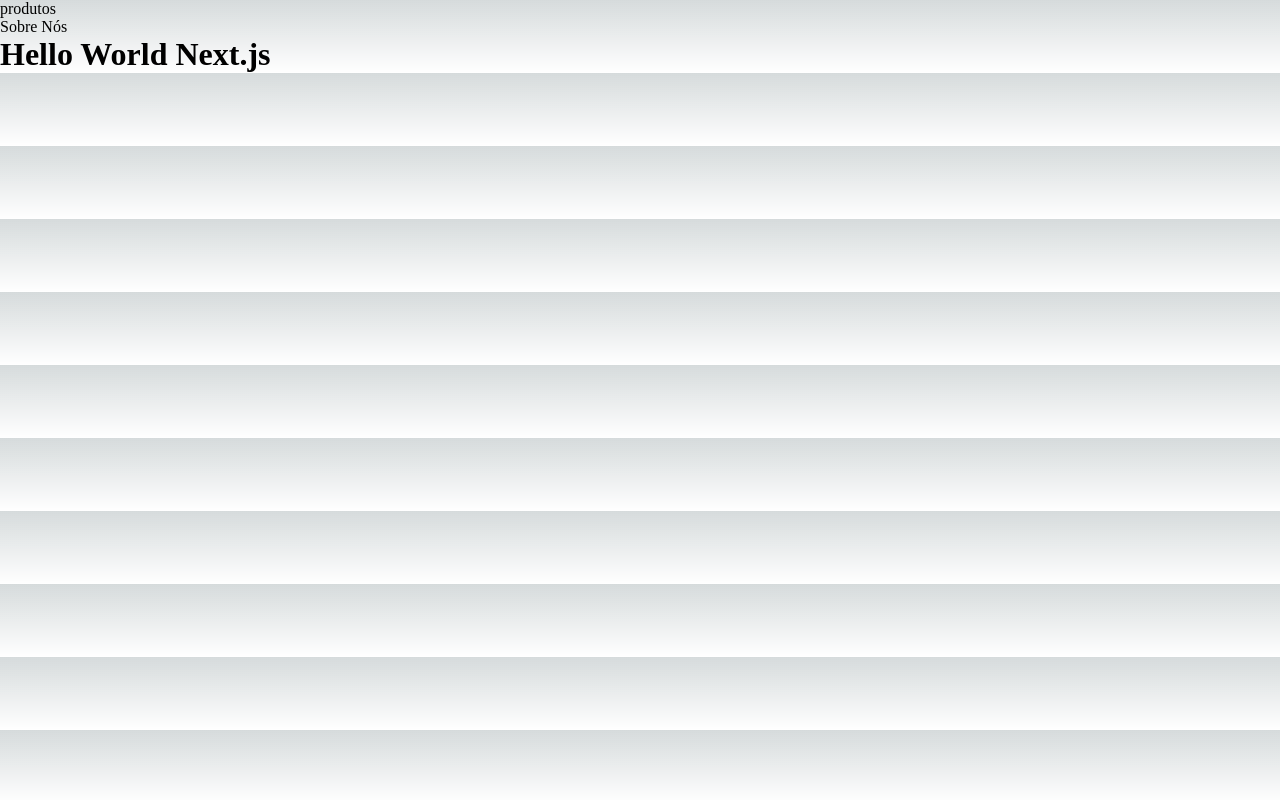
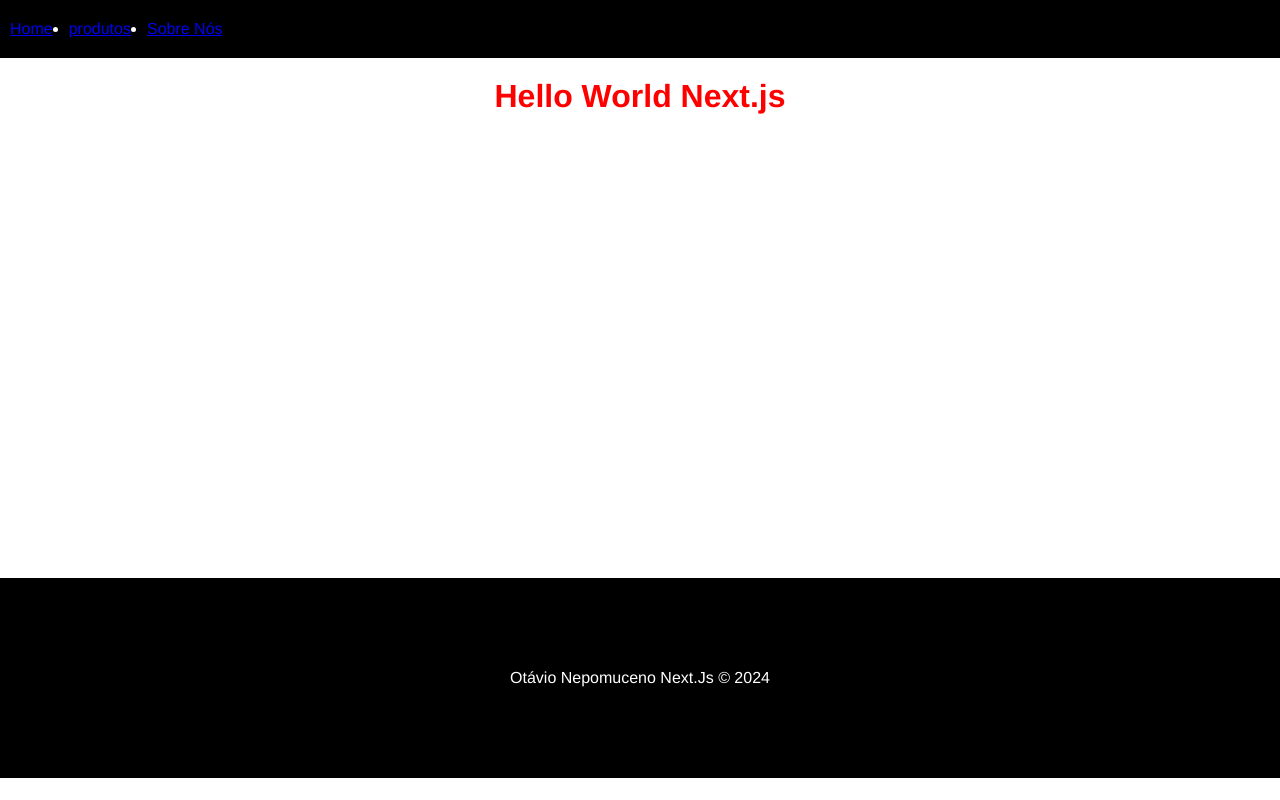
Before and after one commit to otavioasnhack/Curso-NextJs, a Next.js app: page / in a window 1280 px wide. Built offline with nearby package versions, Linux system fonts and the light colour scheme.

Commit message:
Aprendizado next 05/03/24

```diff
--- /dev/null
+++ b/components/Footer.js
@@ -0,0 +1,9 @@
+import styles from "../src/styles/Footer.module.css"
+
+export default function Footer() {
+    return (
+        <footer className={styles.footer}>
+            <p>Otávio Nepomuceno Next.Js &copy; 2024</p>
+        </footer>
+    )
+}
--- /dev/null
+++ b/components/MainContainer.js
@@ -0,0 +1,13 @@
+import Navbar from "./Navbar"
+import Footer from "./Footer"
+import styles from "../src/styles/MainContainer.module.css"
+
+export default function MainContainer({children}) {
+    return (
+        <>
+            <Navbar />
+            <div className={styles.container}>{children}</div>
+            <Footer />
+        </>
+    )
+}
--- /dev/null
+++ b/components/Navbar.js
@@ -0,0 +1,24 @@
+import Link from "next/link";
+import styles from "../src/styles/Navbar.module.css"
+
+export default function Navbar() {
+    return (
+        <ul className={styles.navbar}>
+        <li>
+            <Link href='/'>
+             Home
+            </Link>
+        </li>
+        <li>
+            <Link href='/Products'>
+             produtos
+            </Link>
+        </li>
+        <li>
+            <Link href='/about'>
+             Sobre Nós
+            </Link>
+        </li>
+        </ul>
+    )
+}
--- a/src/pages/_app.js
+++ b/src/pages/_app.js
@@ -1,5 +1,10 @@
 import "@/styles/globals.css";
+import MainContainer from "../../components/MainContainer";
 
 export default function App({ Component, pageProps }) {
-  return <Component {...pageProps} />;
+  return (
+    <MainContainer>
+      <Component {...pageProps} />
+    </MainContainer>
+  )
 }
--- a/src/pages/index.js
+++ b/src/pages/index.js
@@ -1,24 +1,9 @@
-import Head from "next/head";
-import Image from "next/image";
-import Link from "next/link";
 import styles from "@/styles/Home.module.css";
 
 export default function Home() {
   return (
-        <div className={styles.container}>
-          <ul>
-          <li>
-              <Link href='/Products'>
-               produtos
-              </Link>
-          </li>
-          <li>
-              <Link href='/about'>
-               Sobre Nós
-              </Link>
-          </li>
-          </ul>
-        <h1>Hello World Next.js</h1>
+        <div>
+        <h1 className={styles.title}>Hello World Next.js</h1>
         </div>
   )
 }
--- /dev/null
+++ b/src/styles/Footer.module.css
@@ -0,0 +1,8 @@
+.footer {
+    background-color: black;
+    color: white;
+    height: 200px;
+    display: flex;
+    justify-content: center;
+    align-items: center;
+}
--- a/src/styles/Home.module.css
+++ b/src/styles/Home.module.css
@@ -1,229 +1,3 @@
-.main {
-  display: flex;
-  flex-direction: column;
-  justify-content: space-between;
-  align-items: center;
-  padding: 6rem;
-  min-height: 100vh;
+.title {
+  color: red;
 }
-
-.description {
-  display: inherit;
-  justify-content: inherit;
-  align-items: inherit;
-  font-size: 0.85rem;
-  max-width: var(--max-width);
-  width: 100%;
-  z-index: 2;
-  font-family: var(--font-mono);
-}
-
-.description a {
-  display: flex;
-  justify-content: center;
-  align-items: center;
-  gap: 0.5rem;
-}
-
-.description p {
-  position: relative;
-  margin: 0;
-  padding: 1rem;
-  background-color: rgba(var(--callout-rgb), 0.5);
-  border: 1px solid rgba(var(--callout-border-rgb), 0.3);
-  border-radius: var(--border-radius);
-}
-
-.code {
-  font-weight: 700;
-  font-family: var(--font-mono);
-}
-
-.grid {
-  display: grid;
-  grid-template-columns: repeat(4, minmax(25%, auto));
-  max-width: var(--max-width);
-  width: 100%;
-}
-
-.card {
-  padding: 1rem 1.2rem;
-  border-radius: var(--border-radius);
-  background: rgba(var(--card-rgb), 0);
-  border: 1px solid rgba(var(--card-border-rgb), 0);
-  transition: background 200ms, border 200ms;
-}
-
-.card span {
-  display: inline-block;
-  transition: transform 200ms;
-}
-
-.card h2 {
-  font-weight: 600;
-  margin-bottom: 0.7rem;
-}
-
-.card p {
-  margin: 0;
-  opacity: 0.6;
-  font-size: 0.9rem;
-  line-height: 1.5;
-  max-width: 30ch;
-}
-
-.center {
-  display: flex;
-  justify-content: center;
-  align-items: center;
-  position: relative;
-  padding: 4rem 0;
-}
-
-.center::before {
-  background: var(--secondary-glow);
-  border-radius: 50%;
-  width: 480px;
-  height: 360px;
-  margin-left: -400px;
-}
-
-.center::after {
-  background: var(--primary-glow);
-  width: 240px;
-  height: 180px;
-  z-index: -1;
-}
-
-.center::before,
-.center::after {
-  content: "";
-  left: 50%;
-  position: absolute;
-  filter: blur(45px);
-  transform: translateZ(0);
-}
-
-.logo {
-  position: relative;
-}
-/* Enable hover only on non-touch devices */
-@media (hover: hover) and (pointer: fine) {
-  .card:hover {
-    background: rgba(var(--card-rgb), 0.1);
-    border: 1px solid rgba(var(--card-border-rgb), 0.15);
-  }
-
-  .card:hover span {
-    transform: translateX(4px);
-  }
-}
-
-@media (prefers-reduced-motion) {
-  .card:hover span {
-    transform: none;
-  }
-}
-
-/* Mobile */
-@media (max-width: 700px) {
-  .content {
-    padding: 4rem;
-  }
-
-  .grid {
-    grid-template-columns: 1fr;
-    margin-bottom: 120px;
-    max-width: 320px;
-    text-align: center;
-  }
-
-  .card {
-    padding: 1rem 2.5rem;
-  }
-
-  .card h2 {
-    margin-bottom: 0.5rem;
-  }
-
-  .center {
-    padding: 8rem 0 6rem;
-  }
-
-  .center::before {
-    transform: none;
-    height: 300px;
-  }
-
-  .description {
-    font-size: 0.8rem;
-  }
-
-  .description a {
-    padding: 1rem;
-  }
-
-  .description p,
-  .description div {
-    display: flex;
-    justify-content: center;
-    position: fixed;
-    width: 100%;
-  }
-
-  .description p {
-    align-items: center;
-    inset: 0 0 auto;
-    padding: 2rem 1rem 1.4rem;
-    border-radius: 0;
-    border: none;
-    border-bottom: 1px solid rgba(var(--callout-border-rgb), 0.25);
-    background: linear-gradient(
-      to bottom,
-      rgba(var(--background-start-rgb), 1),
-      rgba(var(--callout-rgb), 0.5)
-    );
-    background-clip: padding-box;
-    backdrop-filter: blur(24px);
-  }
-
-  .description div {
-    align-items: flex-end;
-    pointer-events: none;
-    inset: auto 0 0;
-    padding: 2rem;
-    height: 200px;
-    background: linear-gradient(
-      to bottom,
-      transparent 0%,
-      rgb(var(--background-end-rgb)) 40%
-    );
-    z-index: 1;
-  }
-}
-
-/* Tablet and Smaller Desktop */
-@media (min-width: 701px) and (max-width: 1120px) {
-  .grid {
-    grid-template-columns: repeat(2, 50%);
-  }
-}
-
-@media (prefers-color-scheme: dark) {
-  .vercelLogo {
-    filter: invert(1);
-  }
-
-  .logo {
-    filter: invert(1) drop-shadow(0 0 0.3rem #ffffff70);
-  }
-}
-
-@keyframes rotate {
-  from {
-    transform: rotate(360deg);
-  }
-  to {
-    transform: rotate(0deg);
-  }
-}
--- /dev/null
+++ b/src/styles/MainContainer.module.css
@@ -0,0 +1,5 @@
+.container {
+    min-height: 60vh;
+    padding: 20px;
+    text-align: center;
+}
--- /dev/null
+++ b/src/styles/Navbar.module.css
@@ -0,0 +1,16 @@
+.navbar {
+    display: flex;
+    background-color: black;
+    padding: 20px 10px;
+}
+
+.navbar li {
+    color: white;
+    margin-right: 1em;
+    text-decoration: none;
+    transition: .3s;
+}
+
+.navbar li:hover {
+color: #999;
+}
--- a/src/styles/globals.css
+++ b/src/styles/globals.css
@@ -1,107 +1,5 @@
-:root {
-  --max-width: 1100px;
-  --border-radius: 12px;
-  --font-mono: ui-monospace, Menlo, Monaco, "Cascadia Mono", "Segoe UI Mono",
-    "Roboto Mono", "Oxygen Mono", "Ubuntu Monospace", "Source Code Pro",
-    "Fira Mono", "Droid Sans Mono", "Courier New", monospace;
-
-  --foreground-rgb: 0, 0, 0;
-  --background-start-rgb: 214, 219, 220;
-  --background-end-rgb: 255, 255, 255;
-
-  --primary-glow: conic-gradient(
-    from 180deg at 50% 50%,
-    #16abff33 0deg,
-    #0885ff33 55deg,
-    #54d6ff33 120deg,
-    #0071ff33 160deg,
-    transparent 360deg
-  );
-  --secondary-glow: radial-gradient(
-    rgba(255, 255, 255, 1),
-    rgba(255, 255, 255, 0)
-  );
-
-  --tile-start-rgb: 239, 245, 249;
-  --tile-end-rgb: 228, 232, 233;
-  --tile-border: conic-gradient(
-    #00000080,
-    #00000040,
-    #00000030,
-    #00000020,
-    #00000010,
-    #00000010,
-    #00000080
-  );
-
-  --callout-rgb: 238, 240, 241;
-  --callout-border-rgb: 172, 175, 176;
-  --card-rgb: 180, 185, 188;
-  --card-border-rgb: 131, 134, 135;
-}
-
-@media (prefers-color-scheme: dark) {
-  :root {
-    --foreground-rgb: 255, 255, 255;
-    --background-start-rgb: 0, 0, 0;
-    --background-end-rgb: 0, 0, 0;
-
-    --primary-glow: radial-gradient(rgba(1, 65, 255, 0.4), rgba(1, 65, 255, 0));
-    --secondary-glow: linear-gradient(
-      to bottom right,
-      rgba(1, 65, 255, 0),
-      rgba(1, 65, 255, 0),
-      rgba(1, 65, 255, 0.3)
-    );
-
-    --tile-start-rgb: 2, 13, 46;
-    --tile-end-rgb: 2, 5, 19;
-    --tile-border: conic-gradient(
-      #ffffff80,
-      #ffffff40,
-      #ffffff30,
-      #ffffff20,
-      #ffffff10,
-      #ffffff10,
-      #ffffff80
-    );
-
-    --callout-rgb: 20, 20, 20;
-    --callout-border-rgb: 108, 108, 108;
-    --card-rgb: 100, 100, 100;
-    --card-border-rgb: 200, 200, 200;
-  }
-}
-
 * {
-  box-sizing: border-box;
   padding: 0;
   margin: 0;
+  font-family: Helvetica;
 }
-
-html,
-body {
-  max-width: 100vw;
-  overflow-x: hidden;
-}
-
-body {
-  color: rgb(var(--foreground-rgb));
-  background: linear-gradient(
-      to bottom,
-      transparent,
-      rgb(var(--background-end-rgb))
-    )
-    rgb(var(--background-start-rgb));
-}
-
-a {
-  color: inherit;
-  text-decoration: none;
-}
-
-@media (prefers-color-scheme: dark) {
-  html {
-    color-scheme: dark;
-  }
-}
```
